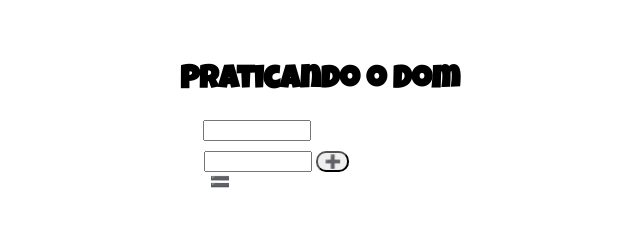
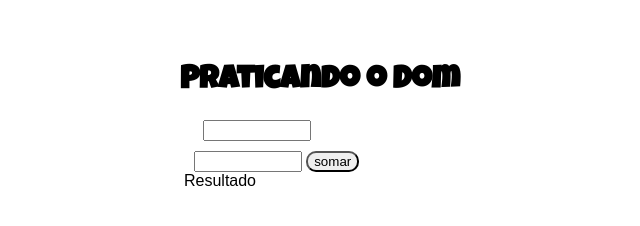
Before and after one commit to otaviosamenezes/curso-js, a plain HTML site: page aula03/praticando.html in a window 1280 px wide. Shown: the whole page, without its empty margins (320-960 px from the left). Drawn offline with Linux system fonts and the light colour scheme.

Commit message:
atualização

```diff
--- a/aula03/praticando.html
+++ b/aula03/praticando.html
@@ -43,8 +43,8 @@
     <h1>Praticando o Dom</h1>
     <input type="text" name="Txtn1" id="Txtn1"> </br>
     <input type="text" name="Txtn2" id="Txtn2">
-    <input type="button" value="➕"  onclick="somar()" id="somar"> </br>
-    <span id="area">🟰</span>
+    <input type="button" value="somar"  onclick="somar()" id="somar"> </br>
+    <span id="area">Resultado</span>
 
 
     <script>
```
